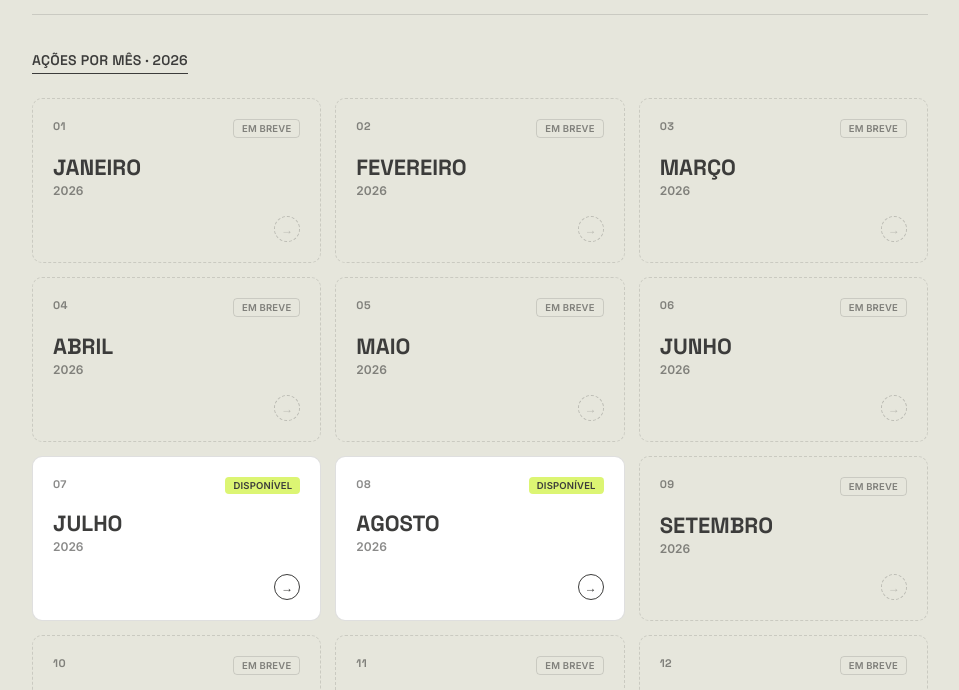
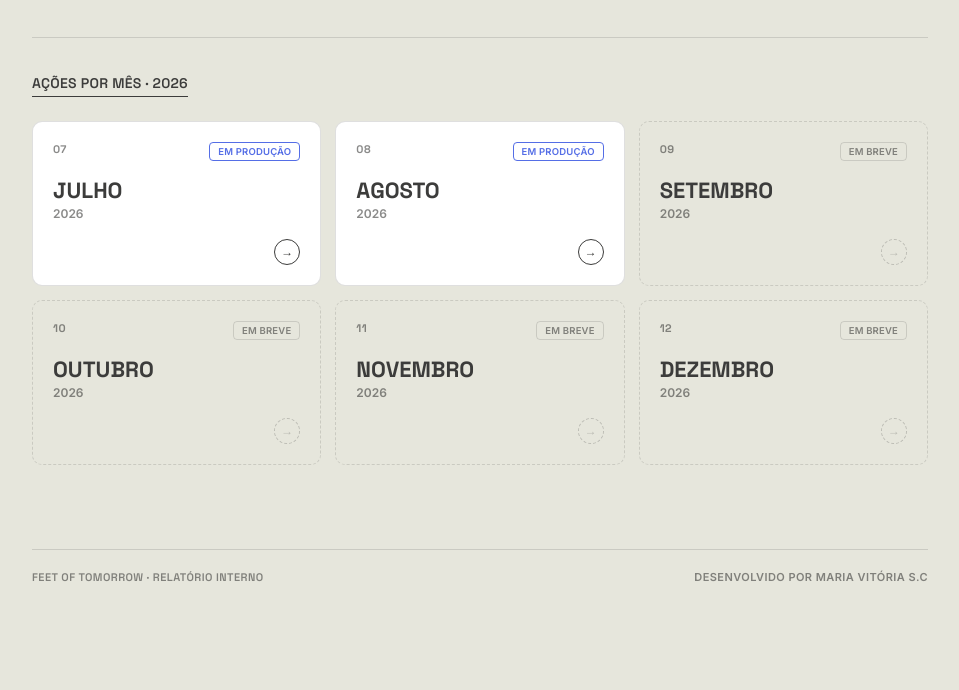
Before and after one commit to mariavitoriasamp-code/FOT-Gestao-de-marca, a plain HTML site: page index.html in a window 1280 px wide. Shown: the part 357-1047 px from the top of the page, without its empty margins (160-1119 px from the left). After the commit the page ends 1001 px from the top, so only its background shows below. Drawn offline with Linux system fonts and the light colour scheme.

Commit message:
Add files via upload

```diff
--- a/index.html
+++ b/index.html
@@ -91,8 +91,9 @@
   .month-card.is-soon .arrow{ opacity:.25; border-style:dashed; }
 
   .status{ font-size:9.5px; font-weight:600; letter-spacing:.02em; text-transform:uppercase; padding:3px 8px; border-radius:4px; white-space:nowrap; }
-  .status.publicado{ background:var(--neon); color:var(--chumbo); }
-  .status.producao{ background:transparent; color:var(--muted); border:1px solid var(--line); }
+  .status.concluido{ background:var(--neon); color:var(--chumbo); }
+  .status.producao{ background:transparent; color:var(--azul); border:1px solid var(--azul); }
+  .status.embreve{ background:transparent; color:var(--muted); border:1px solid var(--line); }
 
   .footer{
     margin-top:50px; padding-top:20px; border-top:1px solid var(--line);
@@ -114,115 +115,25 @@
 
   <div class="topbar">
     <span class="wordmark">FEET OF TOMORROW</span>
-    <span>RELATÓRIOS DE MARCA</span>
+    <span>GESTÃO DE MARCA</span>
     <span class="active">AÇÕES POR MÊS</span>
     <span>2026</span>
   </div>
 
   <div class="title-block">
     <div class="kicker">Ponto de entrada · gestão de marca</div>
-    <h1>Relatórios<br><span class="accent">de Marca</span></h1>
-    <div class="title-sub">Resumo mensal das ações de marketing e comunicação da Feet Of Tomorrow. Selecione um mês para ver o relatório completo.</div>
+    <h1>Gestão<br><span class="accent">de Marca</span></h1>
+    <div class="title-sub">Planejamento e relatório mensal das ações de marketing e comunicação da Feet Of Tomorrow — o acervo vivo de cada mês da marca. Selecione um mês para acessar.</div>
   </div>
 
   <div class="section">
     <div class="eyebrow">Ações por mês · 2026</div>
     <div class="month-grid">
 
-      <a class="month-card is-soon" aria-disabled="true">
-        <div class="top-row">
-          <span class="num">01</span>
-          <span class="status producao">Em breve</span>
-        </div>
-        <div>
-          <div class="name">Janeiro</div>
-          <div class="year">2026</div>
-        </div>
-        <div class="bottom-row">
-          <span></span>
-          <span class="arrow">→</span>
-        </div>
-      </a>
-
-      <a class="month-card is-soon" aria-disabled="true">
-        <div class="top-row">
-          <span class="num">02</span>
-          <span class="status producao">Em breve</span>
-        </div>
-        <div>
-          <div class="name">Fevereiro</div>
-          <div class="year">2026</div>
-        </div>
-        <div class="bottom-row">
-          <span></span>
-          <span class="arrow">→</span>
-        </div>
-      </a>
-
-      <a class="month-card is-soon" aria-disabled="true">
-        <div class="top-row">
-          <span class="num">03</span>
-          <span class="status producao">Em breve</span>
-        </div>
-        <div>
-          <div class="name">Março</div>
-          <div class="year">2026</div>
-        </div>
-        <div class="bottom-row">
-          <span></span>
-          <span class="arrow">→</span>
-        </div>
-      </a>
-
-      <a class="month-card is-soon" aria-disabled="true">
-        <div class="top-row">
-          <span class="num">04</span>
-          <span class="status producao">Em breve</span>
-        </div>
-        <div>
-          <div class="name">Abril</div>
-          <div class="year">2026</div>
-        </div>
-        <div class="bottom-row">
-          <span></span>
-          <span class="arrow">→</span>
-        </div>
-      </a>
-
-      <a class="month-card is-soon" aria-disabled="true">
-        <div class="top-row">
-          <span class="num">05</span>
-          <span class="status producao">Em breve</span>
-        </div>
-        <div>
-          <div class="name">Maio</div>
-          <div class="year">2026</div>
-        </div>
-        <div class="bottom-row">
-          <span></span>
-          <span class="arrow">→</span>
-        </div>
-      </a>
-
-      <a class="month-card is-soon" aria-disabled="true">
-        <div class="top-row">
-          <span class="num">06</span>
-          <span class="status producao">Em breve</span>
-        </div>
-        <div>
-          <div class="name">Junho</div>
-          <div class="year">2026</div>
-        </div>
-        <div class="bottom-row">
-          <span></span>
-          <span class="arrow">→</span>
-        </div>
-      </a>
-
       <a class="month-card is-available" href="./julho-2026.html">
         <div class="top-row">
           <span class="num">07</span>
-          <span class="status publicado">Disponível</span>
+          <span class="status producao">Em produção</span>
         </div>
         <div>
           <div class="name">Julho</div>
@@ -237,7 +148,7 @@
       <a class="month-card is-available" href="./agosto-2026.html">
         <div class="top-row">
           <span class="num">08</span>
-          <span class="status publicado">Disponível</span>
+          <span class="status producao">Em produção</span>
         </div>
         <div>
           <div class="name">Agosto</div>
@@ -252,7 +163,7 @@
       <a class="month-card is-soon" aria-disabled="true">
         <div class="top-row">
           <span class="num">09</span>
-          <span class="status producao">Em breve</span>
+          <span class="status embreve">Em breve</span>
         </div>
         <div>
           <div class="name">Setembro</div>
@@ -267,7 +178,7 @@
       <a class="month-card is-soon" aria-disabled="true">
         <div class="top-row">
           <span class="num">10</span>
-          <span class="status producao">Em breve</span>
+          <span class="status embreve">Em breve</span>
         </div>
         <div>
           <div class="name">Outubro</div>
@@ -282,7 +193,7 @@
       <a class="month-card is-soon" aria-disabled="true">
         <div class="top-row">
           <span class="num">11</span>
-          <span class="status producao">Em breve</span>
+          <span class="status embreve">Em breve</span>
         </div>
         <div>
           <div class="name">Novembro</div>
@@ -297,7 +208,7 @@
       <a class="month-card is-soon" aria-disabled="true">
         <div class="top-row">
           <span class="num">12</span>
-          <span class="status producao">Em breve</span>
+          <span class="status embreve">Em breve</span>
         </div>
         <div>
           <div class="name">Dezembro</div>
```
